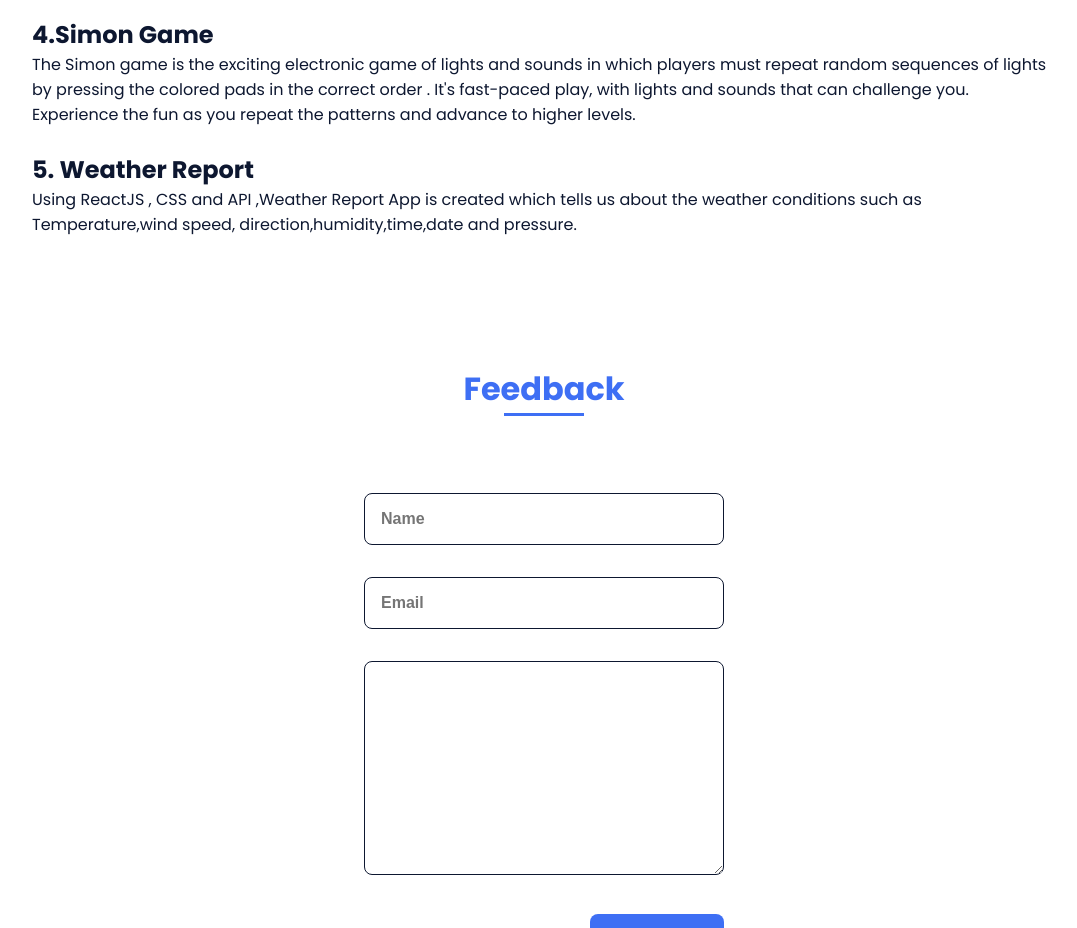
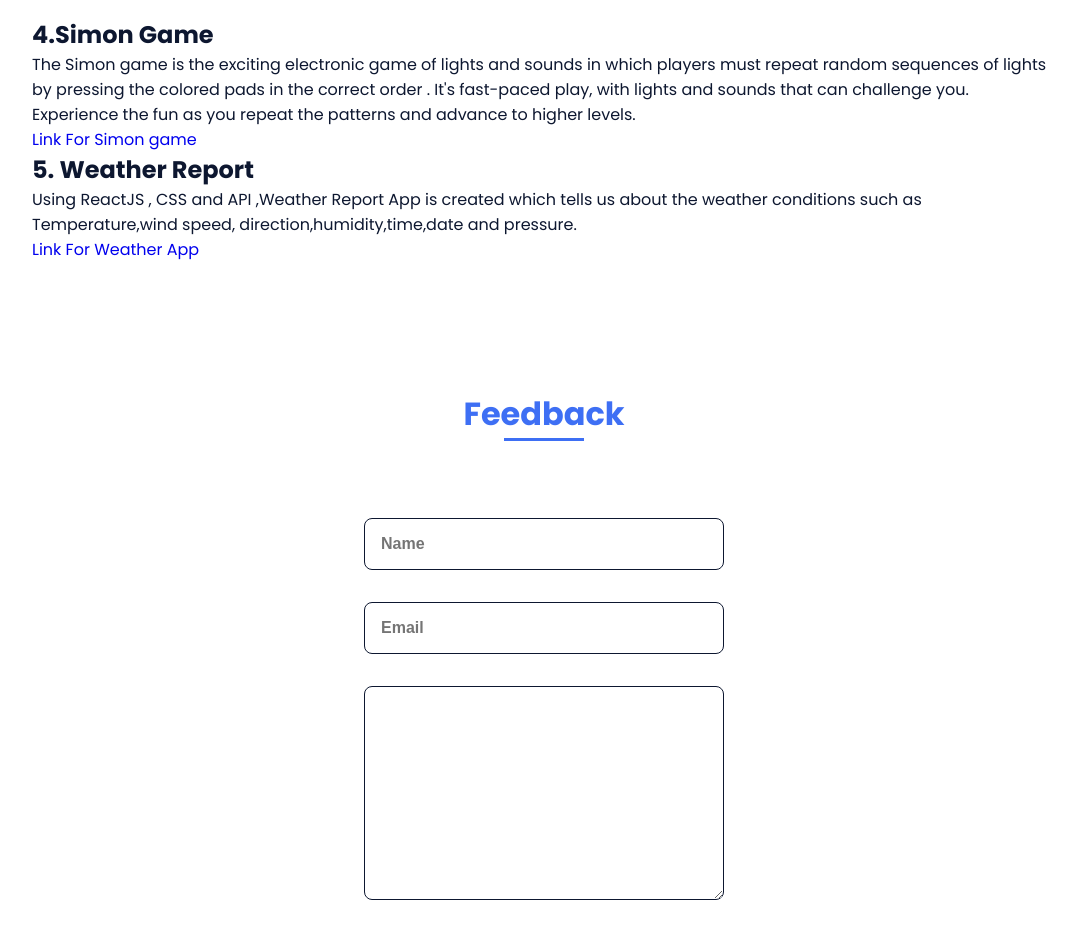
Before and after one commit to sachIN-BLIP/sachin-s-Portfolio.github.io, a plain HTML site: page index.html in a window 1280 px wide. Shown: the part 2480-3408 px from the top of the page, without its empty margins (96-1173 px from the left). Drawn offline with nearby package versions, Linux system fonts and the light colour scheme.

Commit message:
linksAdded

```diff
--- a/index.html
+++ b/index.html
@@ -222,14 +222,16 @@
                         colored pads in the correct order . It's fast-paced play, with lights and
                         sounds that can challenge you. Experience the fun as you repeat the patterns and advance to higher levels.
                     </p>
+                    <a href="https://sachin-blip.github.io/simonGame/" target="_blank">Link For Simon game</a>
                     <br>
 
                     <h2 class="project__subtitle">5. Weather Report</h2>
                     <p class="project__text">Using ReactJS , CSS and API ,Weather Report App is created which tells us about the weather conditions such as Temperature,wind speed,
                         direction,humidity,time,date and pressure.
                     </p>
+                     <a href="https://sachin-blip.github.io/weatherReport/" target="_blank">Link For Weather App</a>
 
-
+                     <br>
 
                 </div>
             </div>
```
